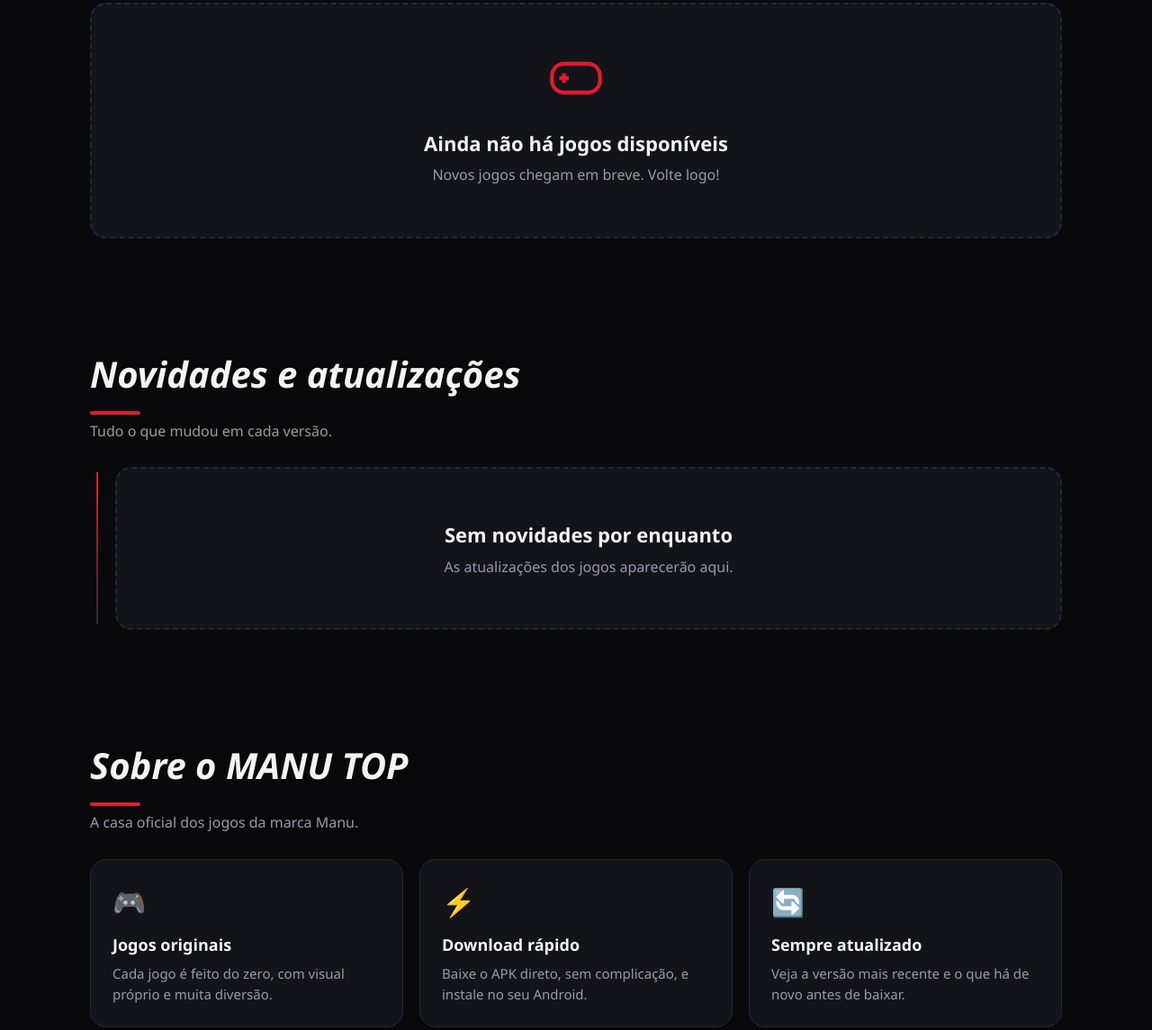
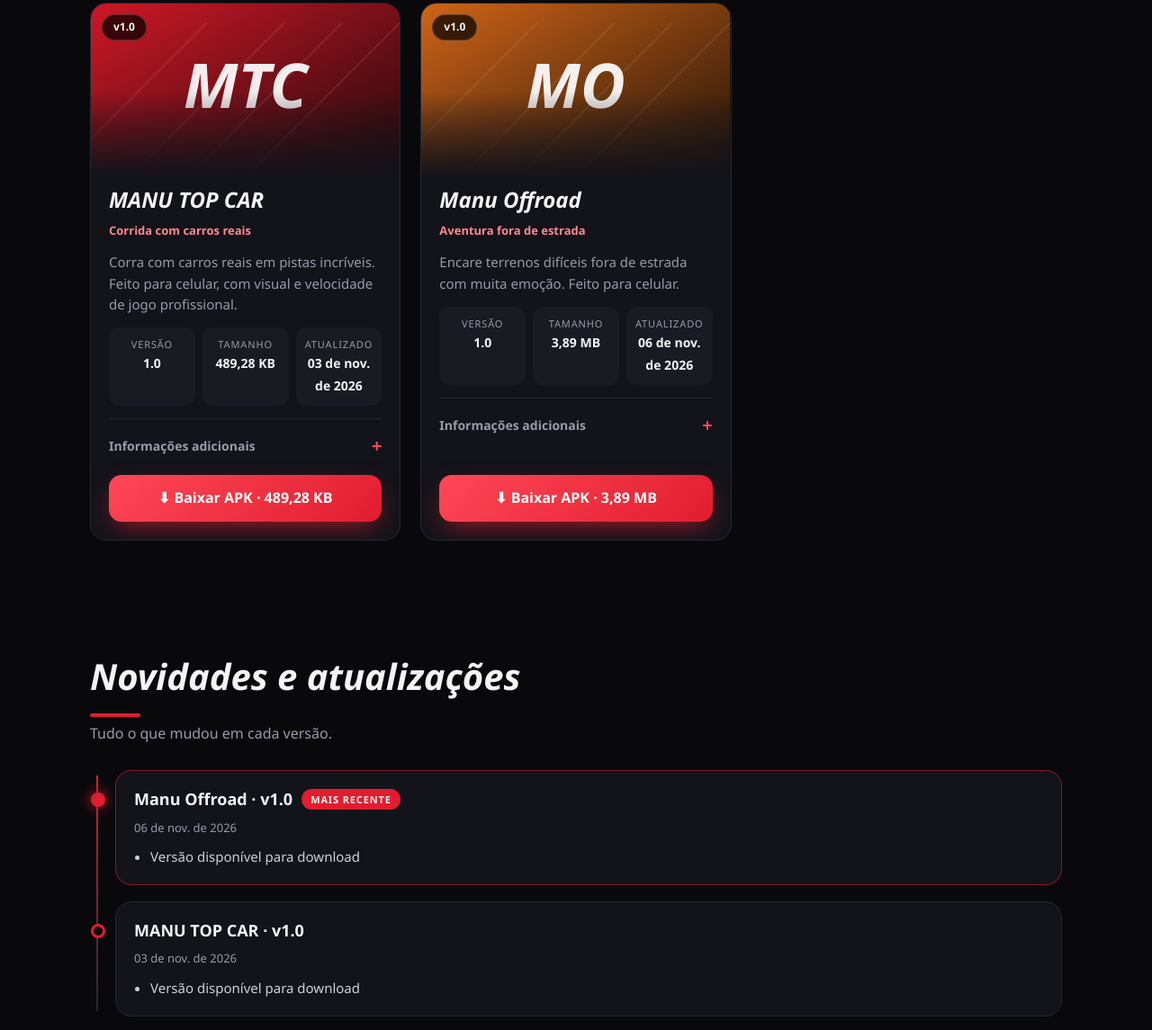
Before and after one commit to emanuelmoreira26i-sudo/manu-top, a plain HTML site: page index.html in a window 1280 px wide. Shown: the part 857-2002 px from the top of the page at 90% size. Drawn offline with Linux system fonts and the light colour scheme.

Commit message:
Add files via upload

```diff
--- a/index.html
+++ b/index.html
@@ -144,6 +144,20 @@ footer .logo{justify-content:center;margin-bottom:10px}
    apkUrl: link do APK. Vazio = botão fica como "Em breve".
    changelog: lista de atualizações (a mais nova primeiro). */
 const GAMES = [
+ {
+  name:"MANU TOP CAR", tagline:"Corrida com carros reais",
+  description:"Corra com carros reais em pistas incríveis. Feito para celular, com visual e velocidade de jogo profissional.",
+  version:"1.0", size:"489,28 KB", updated:"2026-11-03", apkUrl:"MANU-TOP-CAR.apk", cover:"", hue:355,
+  extra:["Corrida com carros reais","Para Android"],
+  changelog:[{version:"1.0",date:"2026-11-03",notes:["Versão disponível para download"]}]
+ },
+ {
+  name:"Manu Offroad", tagline:"Aventura fora de estrada",
+  description:"Encare terrenos difíceis fora de estrada com muita emoção. Feito para celular.",
+  version:"1.0", size:"3,89 MB", updated:"2026-11-06", apkUrl:"Manu-offroad.apk", cover:"", hue:25,
+  extra:["Fora de estrada","Para Android"],
+  changelog:[{version:"1.0",date:"2026-11-06",notes:["Versão disponível para download"]}]
+ },
  /* MODELO: para adicionar um jogo, copie o bloco abaixo para fora deste comentario e preencha.
  {
   name:"Nome do jogo", tagline:"Frase curta",
```
